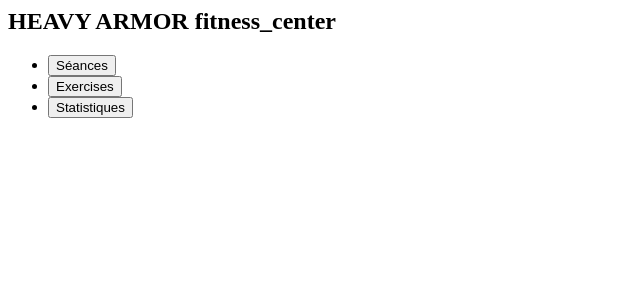
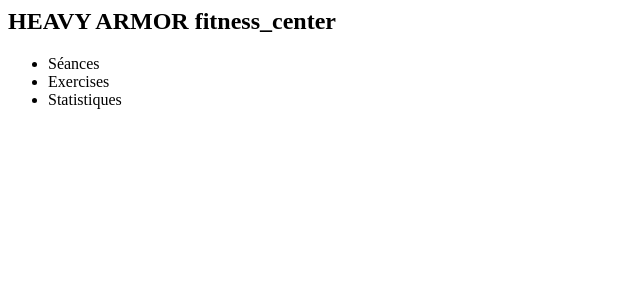
Before and after one commit to ygueboul/heavy-armor, a PHP site: page /app/navigation/header/header.component.html in a window 1280 px wide. Shown: the top 300 px of the page, without its empty margins (0-640 px from the left). Run offline with PHP 8.4, Linux system fonts and the light colour scheme.

Commit message:
redesign header + nav

```diff
--- a/src/app/app.component.scss
+++ b/src/app/app.component.scss
@@ -6,5 +6,4 @@
   min-height: 100vh;
   margin: 0 auto;
   background-color: $backgroundColor;
-  padding: 5px;
 }
--- a/src/app/navigation/header/header.component.html
+++ b/src/app/navigation/header/header.component.html
@@ -1,8 +1,8 @@
 <div>
   <h2>HEAVY ARMOR <mat-icon>fitness_center</mat-icon></h2>
   <ul class="navigation-items">
-    <li><a routerLink="/training"><button mat-raised-button color="warn">Séances</button></a></li>
-    <li><a routerLink="/exercises"><button mat-raised-button color="warn">Exercises</button></a></li>
-    <li><a><button mat-raised-button color="warn">Statistiques</button></a></li>
+    <li routerLinkActive="active"><a routerLink="/training">Séances</a></li>
+    <li routerLinkActive="active"><a routerLink="/exercises">Exercises</a></li>
+    <li routerLinkActive="active"><a routerLink="/statistical">Statistiques</a></li>
   </ul>
 </div>
--- a/src/scss/_variables.scss
+++ b/src/scss/_variables.scss
@@ -3,5 +3,6 @@ $button: #f4433d;
 $textbackgroundColor: #ffffff;
 $textbackgroundColorItems: red;
 
+$backgroundColorNav: #f4433d;
 $backgroundColor: #111111;
 $backgroundColorItems: #cccccc;
--- a/src/scss/styles.scss
+++ b/src/scss/styles.scss
@@ -4,7 +4,9 @@
 @import "variables";
 
 
-
+html {
+  font-family: Roboto;
+}
 h2 {
   margin: 0;
   padding: 0;
```
Also changed, not shown: src/app/navigation/header/header.component.scss (+14 -4 lines), src/app/training/training.component.scss (+7 -1 lines).
